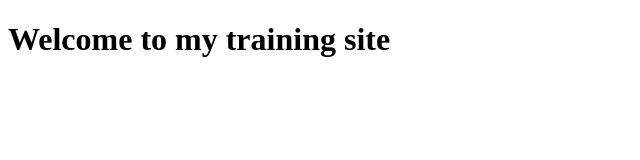
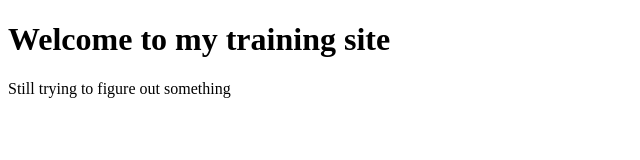
Before and after one commit to chimeikem-github/webtutor, a plain HTML site: page index.html in a window 1280 px wide. Shown: the whole page, without its empty margins (0-640 px from the left). Drawn offline with Linux system fonts and the light colour scheme.

Commit message:
Added some text

```diff
--- a/index.html
+++ b/index.html
@@ -7,5 +7,6 @@
 </head>
 <body>
     <h1>Welcome to my training site</h1>
+Still trying to figure out something
 </body>
 </html>
```
